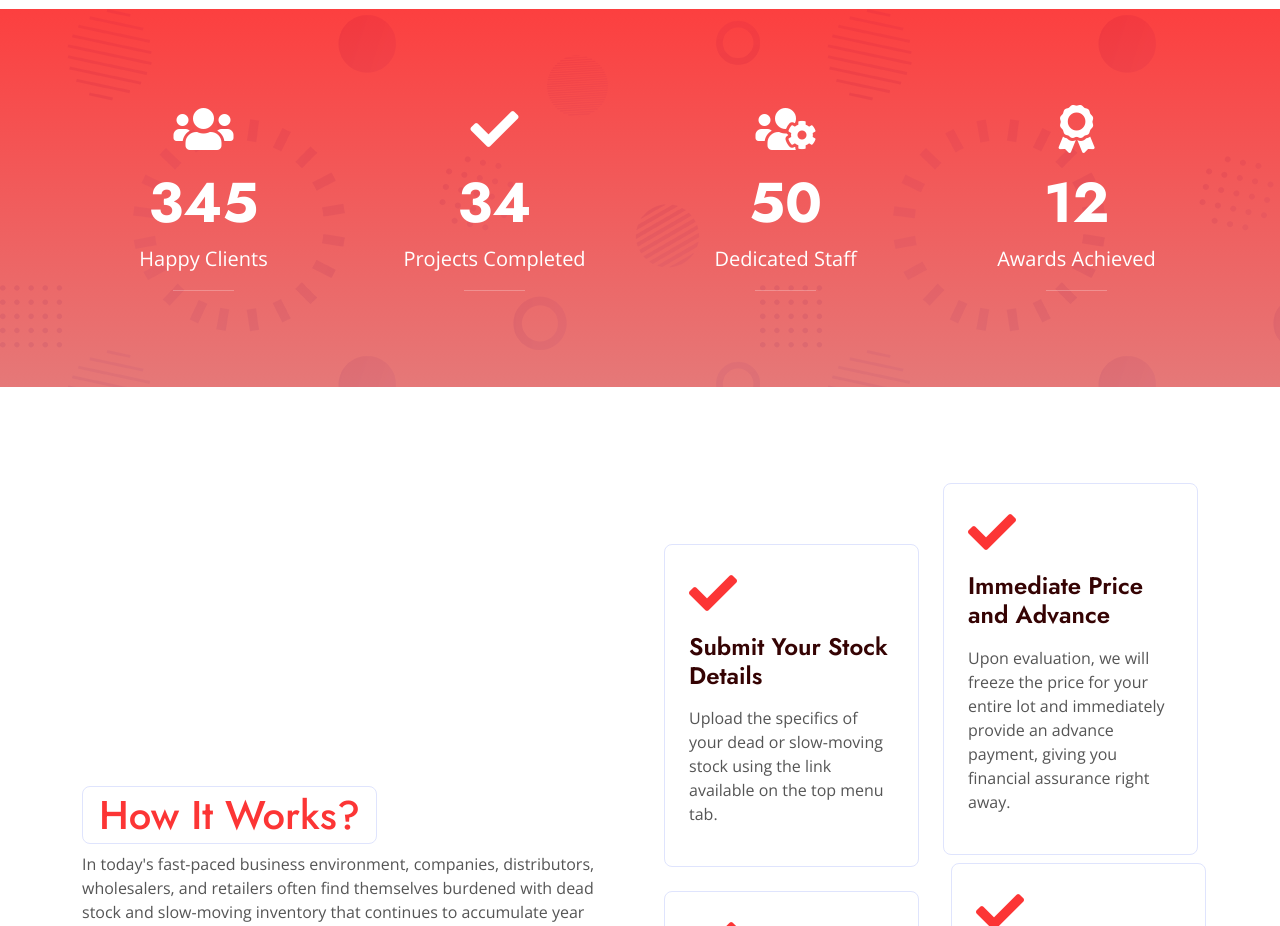
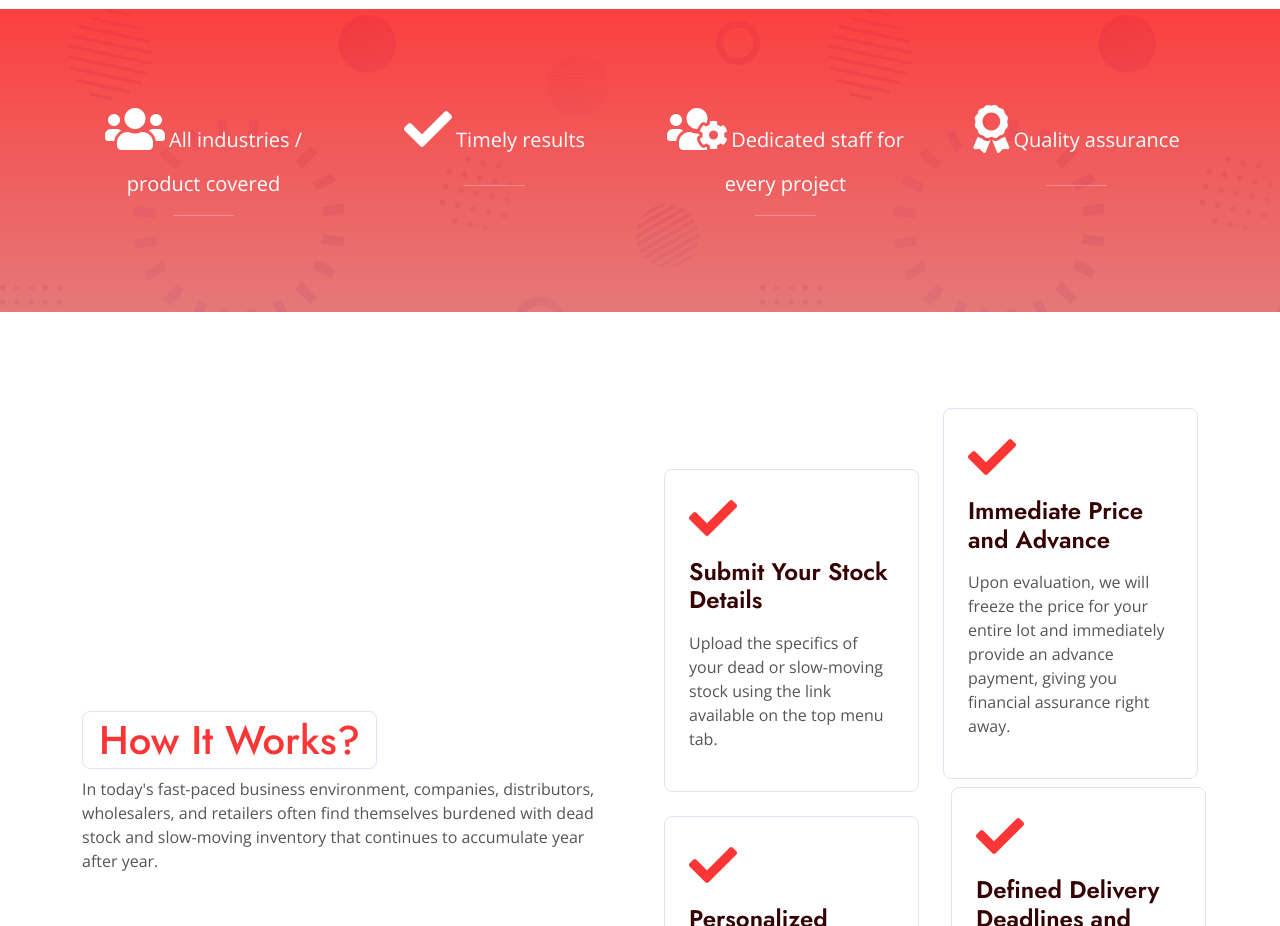
Before and after one commit to Sakshibhatia06/sellurstock, a plain HTML site: page index.html in a window 1280 px wide. Shown: the part 1800-2726 px from the top of the page. Drawn offline with nearby package versions, Linux system fonts and the light colour scheme.

Commit message:
Update index.html

```diff
--- a/index.html
+++ b/index.html
@@ -238,26 +238,22 @@
             <div class="row g-5">
                 <div class="col-sm-6 col-lg-3 text-center wow fadeIn" data-wow-delay="0.1s">
                     <i class="fa fa-users fa-3x text-white mb-3"></i>
-                    <h1 class="display-4 text-white" data-toggle="counter-up">345</h1>
-                    <span class="fs-5 text-white">Happy Clients</span>
+                    <span class="fs-5 text-white">All industries / product covered</span>
                     <hr class="bg-white w-25 mx-auto mb-0">
                 </div>
                 <div class="col-sm-6 col-lg-3 text-center wow fadeIn" data-wow-delay="0.3s">
                     <i class="fa fa-check fa-3x text-white mb-3"></i>
-                    <h1 class="display-4 text-white" data-toggle="counter-up">34</h1>
-                    <span class="fs-5 text-white">Projects Completed</span>
+                    <span class="fs-5 text-white">Timely results</span>
                     <hr class="bg-white w-25 mx-auto mb-0">
                 </div>
                 <div class="col-sm-6 col-lg-3 text-center wow fadeIn" data-wow-delay="0.5s">
                     <i class="fa fa-users-cog fa-3x text-white mb-3"></i>
-                    <h1 class="display-4 text-white" data-toggle="counter-up">50</h1>
-                    <span class="fs-5 text-white">Dedicated Staff</span>
+                    <span class="fs-5 text-white">Dedicated staff for every project</span>
                     <hr class="bg-white w-25 mx-auto mb-0">
                 </div>
                 <div class="col-sm-6 col-lg-3 text-center wow fadeIn" data-wow-delay="0.7s">
                     <i class="fa fa-award fa-3x text-white mb-3"></i>
-                    <h1 class="display-4 text-white" data-toggle="counter-up">12</h1>
-                    <span class="fs-5 text-white">Awards Achieved</span>
+                    <span class="fs-5 text-white">Quality assurance</span>
                     <hr class="bg-white w-25 mx-auto mb-0">
                 </div>
             </div>
```
